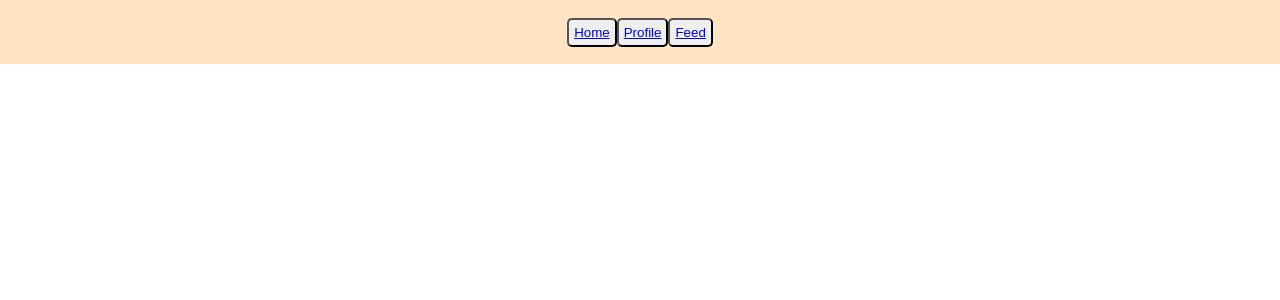
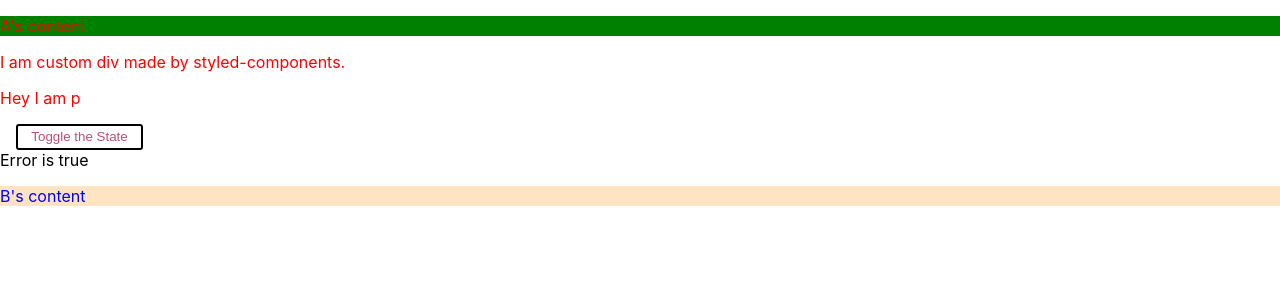
Before and after one commit to Ayush17112002/lec2, a React (Create React App) app in the folder React/first-react-app/: page / in a window 1280 px wide. Shown: the top 300 px of the page. Built offline with nearby package versions, Linux system fonts and the light colour scheme.

Commit message:
Lec 16 completed, styles

```diff
--- a/React/first-react-app/package.json
+++ b/React/first-react-app/package.json
@@ -10,6 +10,7 @@
     "react-dom": "^18.3.1",
     "react-router-dom": "^6.23.1",
     "react-scripts": "5.0.1",
+    "styled-components": "^6.1.11",
     "web-vitals": "^2.1.4"
   },
   "scripts": {
--- a/React/first-react-app/src/App.js
+++ b/React/first-react-app/src/App.js
@@ -8,6 +8,8 @@ import Feed from "./Lec15/Feed";
 import Error from "./Lec15/Error";
 import ProductList from "./Lec15/ProductList";
 import Product from "./Lec15/Product";
+import Lec16 from "./Lec16/A";
+import A from "./Lec16/A";
 // import Lec10 from "./Lec10/Lec10";
 // import Lec11 from "./Lec11/Lec11";
 // import Lec12 from "./Lec12/Lec12";
@@ -50,7 +52,7 @@ const router = createBrowserRouter([
 ]);
 
 function App() {
-  return <RouterProvider router={router} />;
+  return <A />;
 }
 
 export default App;
--- /dev/null
+++ b/React/first-react-app/src/Lec16/A.js
@@ -0,0 +1,54 @@
+import { useState } from "react";
+import styles from "./A.module.css";
+import B from "./B";
+import styled from "styled-components";
+
+/**
+ * divElement = <div style={{color:red}}></div>
+ */
+
+const DivElement = styled.div`
+  color: ${(props) => {
+    console.log(props);
+    return props.error ? "red" : "green";
+  }};
+  &:hover {
+    color: blue;
+  }
+`;
+
+const Button = styled.button`
+  background: transparent;
+  border-radius: 3px;
+  border: 2px solid black;
+  color: #bf4f74;
+  margin: 0 1rem;
+  padding: 0.25em 1em;
+`;
+
+export default function A() {
+  const [isError, setIsError] = useState(true);
+  /**
+   * isError -> true => error exists => show color of text in red
+   * isError -> false => error do no exists -> show color in greenm;
+   */
+  return (
+    <div>
+      <p className={styles.para}>A's content</p>
+      {/**<p class="para_1"> */}
+      <DivElement error={isError}>
+        I am custom div made by styled-components.
+        <p>Hey I am p</p>
+      </DivElement>
+      <Button
+        onClick={() => {
+          setIsError(!isError);
+        }}
+      >
+        Toggle the State
+      </Button>
+      <div>{`Error is ${isError}`}</div>
+      <B />
+    </div>
+  );
+}
--- /dev/null
+++ b/React/first-react-app/src/Lec16/A.module.css
@@ -0,0 +1,13 @@
+.para{
+    color:red;
+    background-color: green;
+}
+
+
+/*
+.para_1{
+    color:red;
+    background-color: green;
+}
+
+*/
--- /dev/null
+++ b/React/first-react-app/src/Lec16/B.js
@@ -0,0 +1,7 @@
+import styles from "./B.module.css";
+export default function B() {
+  return <p className={styles.para}>B's content</p>;
+  {
+    /**<p class="para_2"> */
+  }
+}
--- /dev/null
+++ b/React/first-react-app/src/Lec16/B.module.css
@@ -0,0 +1,11 @@
+.para{
+    color:blue;
+    background-color: bisque;
+}
+
+/**
+.para_2{
+    color:blue;
+    background-color: bisque;
+}
+*/
```
Also changed, not shown: 2 other files (tests, documents, lock files or other folders).
